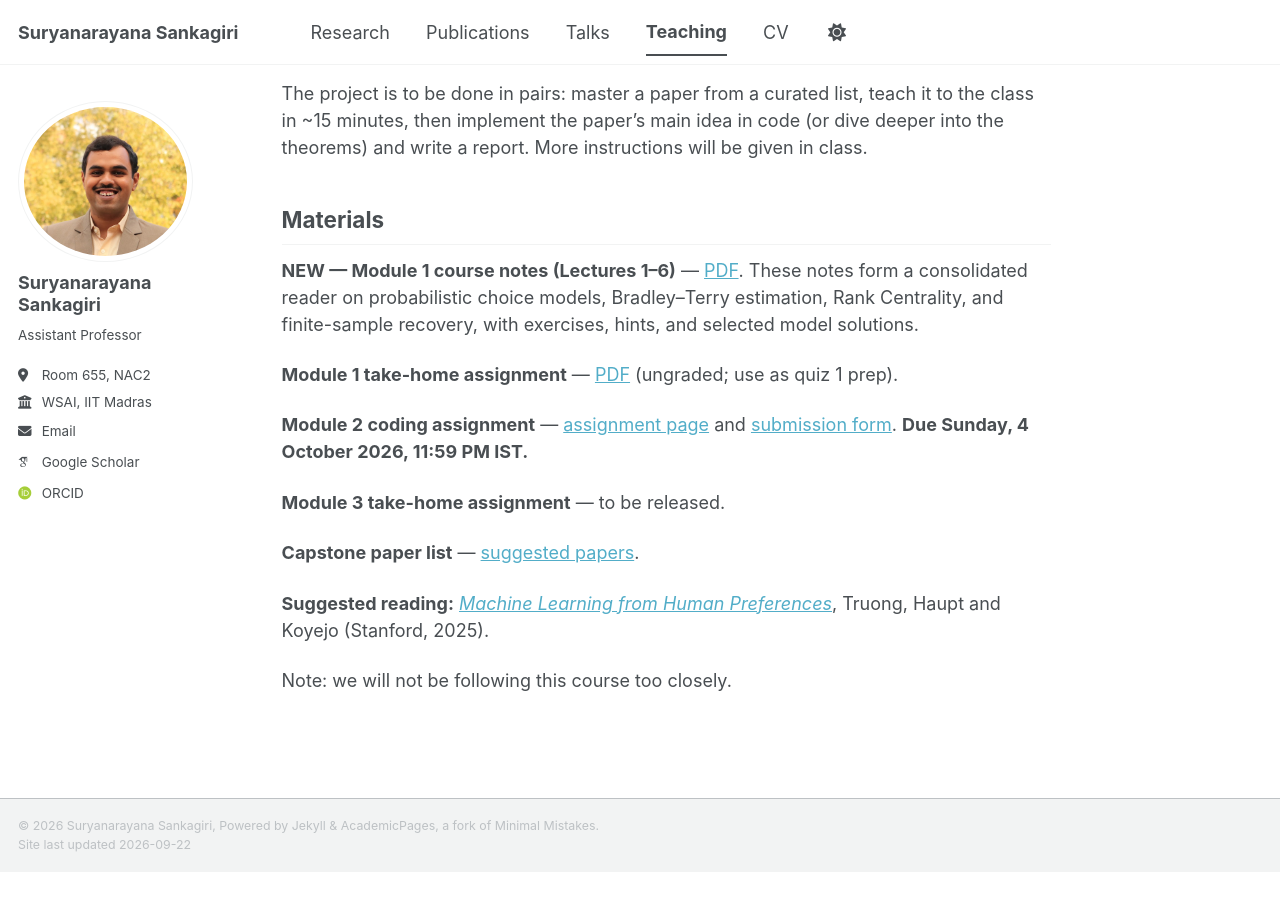
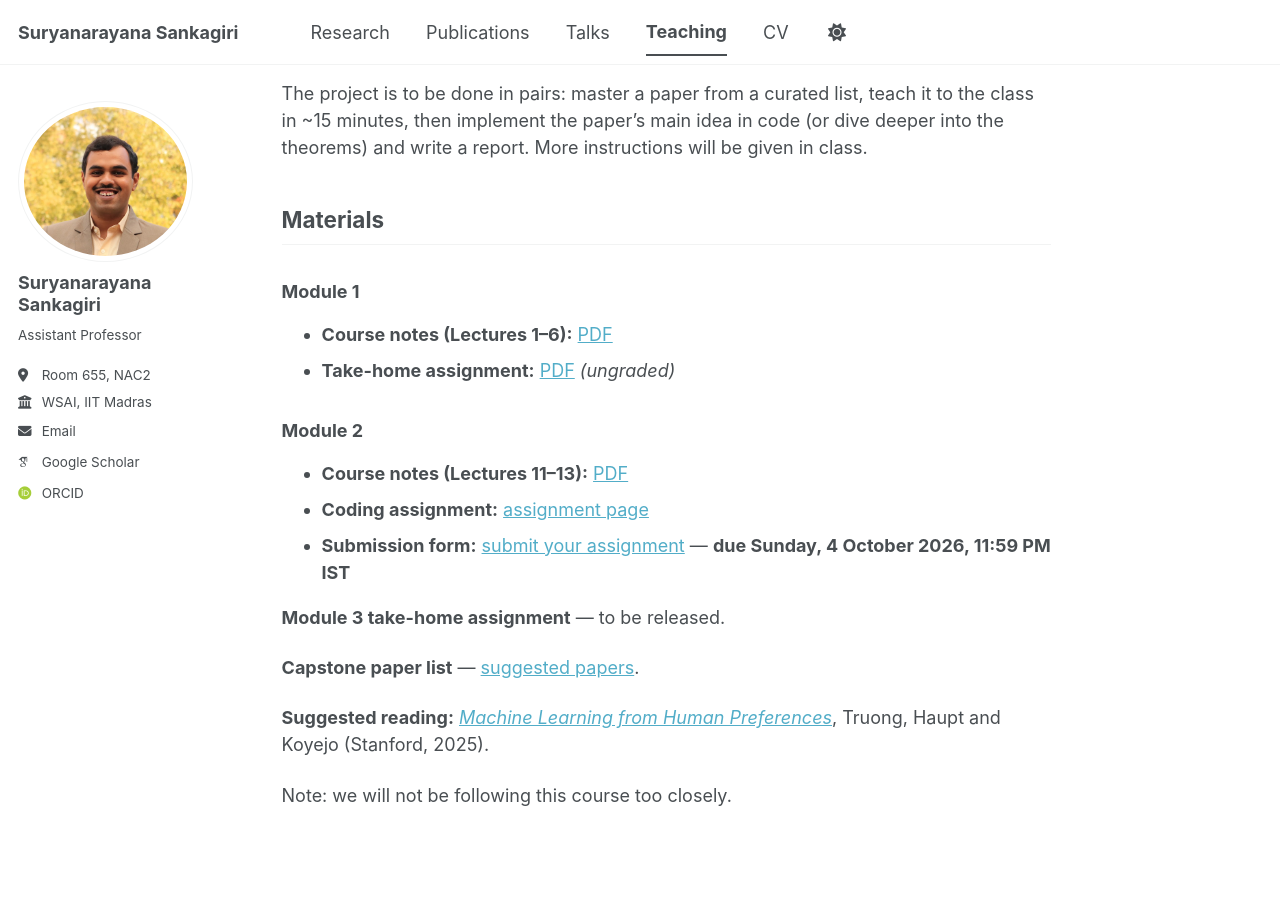
Before and after one commit to sankagiri/sankagiri.github.io, a Jekyll site: the page built from _teaching/2026-07-01-da5453.md, in a window 1280 px wide and 900 px high, scrolled down 1680 px. Built offline with Jekyll 4.4.1, drawn with Linux system fonts in a browser that asks for light colours; some web fonts are replaced; a script bundle is joined from its source files by our own code; library files that are not in the unit come from our copies; before the commit the page ends 2552 px from its top, so only the background shows below that.

Commit message:
Add Module 2 course materials

```diff
--- a/_teaching/2026-07-01-da5453.md
+++ b/_teaching/2026-07-01-da5453.md
@@ -65,13 +65,16 @@ the class in ~15 minutes, then implement the paper's main idea in code (or dive
 
 ## Materials
 
-**NEW — Module 1 course notes (Lectures 1–6)** — [PDF]({{ base_path }}/files/teaching/da5453/2026/da5453_module_1_course_notes.pdf).
-These notes form a consolidated reader on probabilistic choice models, Bradley–Terry estimation, Rank Centrality, and finite-sample recovery, with exercises, hints, and selected model solutions.
+### Module 1
 
-<!-- TODO: link M1 take-home -->
-**Module 1 take-home assignment** — [PDF]({{ base_path }}/files/teaching/da5453/2026/da5453_m1_takehome_assignment.pdf) (ungraded; use as quiz 1 prep).
+- **Course notes (Lectures 1–6):** [PDF]({{ base_path }}/files/teaching/da5453/2026/da5453_module_1_course_notes.pdf)
+- **Take-home assignment:** [PDF]({{ base_path }}/files/teaching/da5453/2026/da5453_m1_takehome_assignment.pdf) *(ungraded)*
 
-**Module 2 coding assignment** — [assignment page](https://github.com/sankagiri/DA_5453/tree/assignment-2-v1.1) and [submission form](https://docs.google.com/forms/d/e/1FAIpQLSfJTfSfDTtguBdAeX3STW_lUxZZF4WkimQL2oKiYvB-M0VEVw/viewform). **Due Sunday, 4 October 2026, 11:59 PM IST.**
+### Module 2
+
+- **Course notes (Lectures 11–13):** [PDF]({{ base_path }}/files/teaching/da5453/2026/DA5453_Module_2_Course_Notes.pdf)
+- **Coding assignment:** [assignment page](https://github.com/sankagiri/DA_5453/tree/assignment-2-v1.1)
+- **Submission form:** [submit your assignment](https://docs.google.com/forms/d/e/1FAIpQLSfJTfSfDTtguBdAeX3STW_lUxZZF4WkimQL2oKiYvB-M0VEVw/viewform) — **due Sunday, 4 October 2026, 11:59 PM IST**
 
 <!-- TODO: link M1 take-home -->
 **Module 3 take-home assignment** — to be released.
```
Also changed, not shown: 1 other file.
